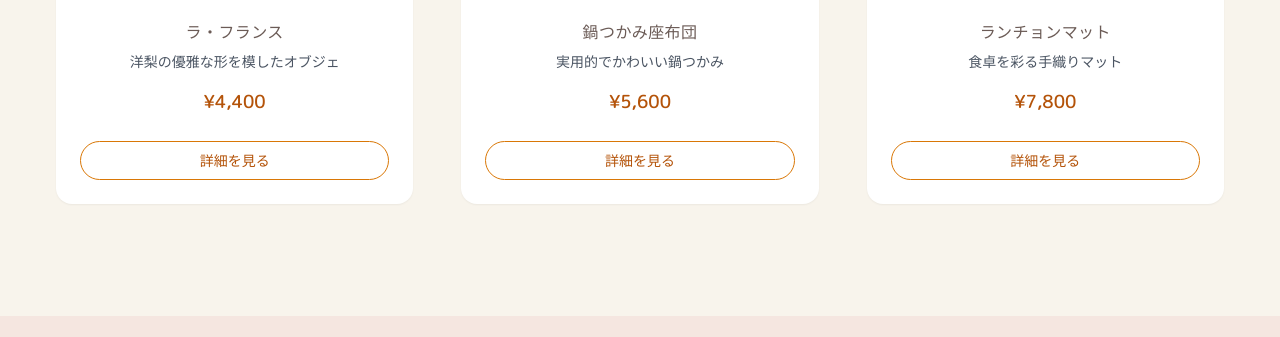
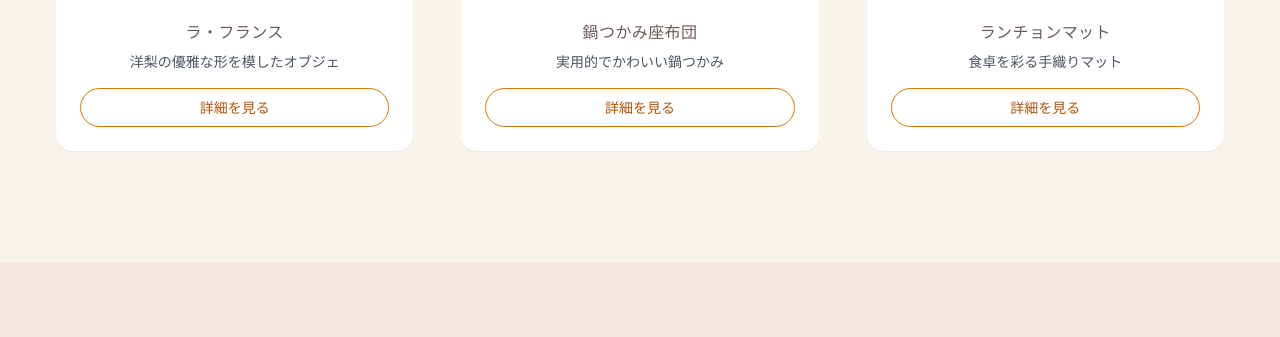
Before and after one commit to K-Tsuneishi/tentosentomen, a website built with webpack: page index.html in a window 1280 px wide. Shown: the part 1497-1834 px from the top of the page. Built offline with nearby package versions, Linux system fonts and the light colour scheme; a web font is replaced by a local one.

Commit message:
価格を非表示

```diff
--- a/src/js/components/ProductCard.js
+++ b/src/js/components/ProductCard.js
@@ -35,10 +35,13 @@
         <div class="product-card__content">
           <h3 class="product-card__name">${this.product.name}</h3>
           <p class="product-card__description">${this.product.description}</p>
+          <!-- Price hidden for now -->
+          <!--
           <div class="product-card__price-row">
             <span class="product-card__price">${this.product.price}</span>
             ${this.product.originalPrice ? `<span class="product-card__original-price">${this.product.originalPrice}</span>` : ''}
           </div>
+          -->
           <button class="product-card__cta-btn">${this.i18n.t('products.viewDetails')}</button>
         </div>
       </div>
--- a/src/scss/components/_product-card.scss
+++ b/src/scss/components/_product-card.scss
@@ -175,12 +175,14 @@
     @include line-clamp(2);
   }
 
+  // Price hidden for now
   &__price-row {
-    display: flex;
-    align-items: center;
-    justify-content: center;
-    gap: $spacing-sm;
-    margin-bottom: $spacing-lg;
+    display: none; // Hidden until pricing is finalized
+    // display: flex;
+    // align-items: center;
+    // justify-content: center;
+    // gap: $spacing-sm;
+    // margin-bottom: $spacing-lg;
   }
 
   &__price {
```
